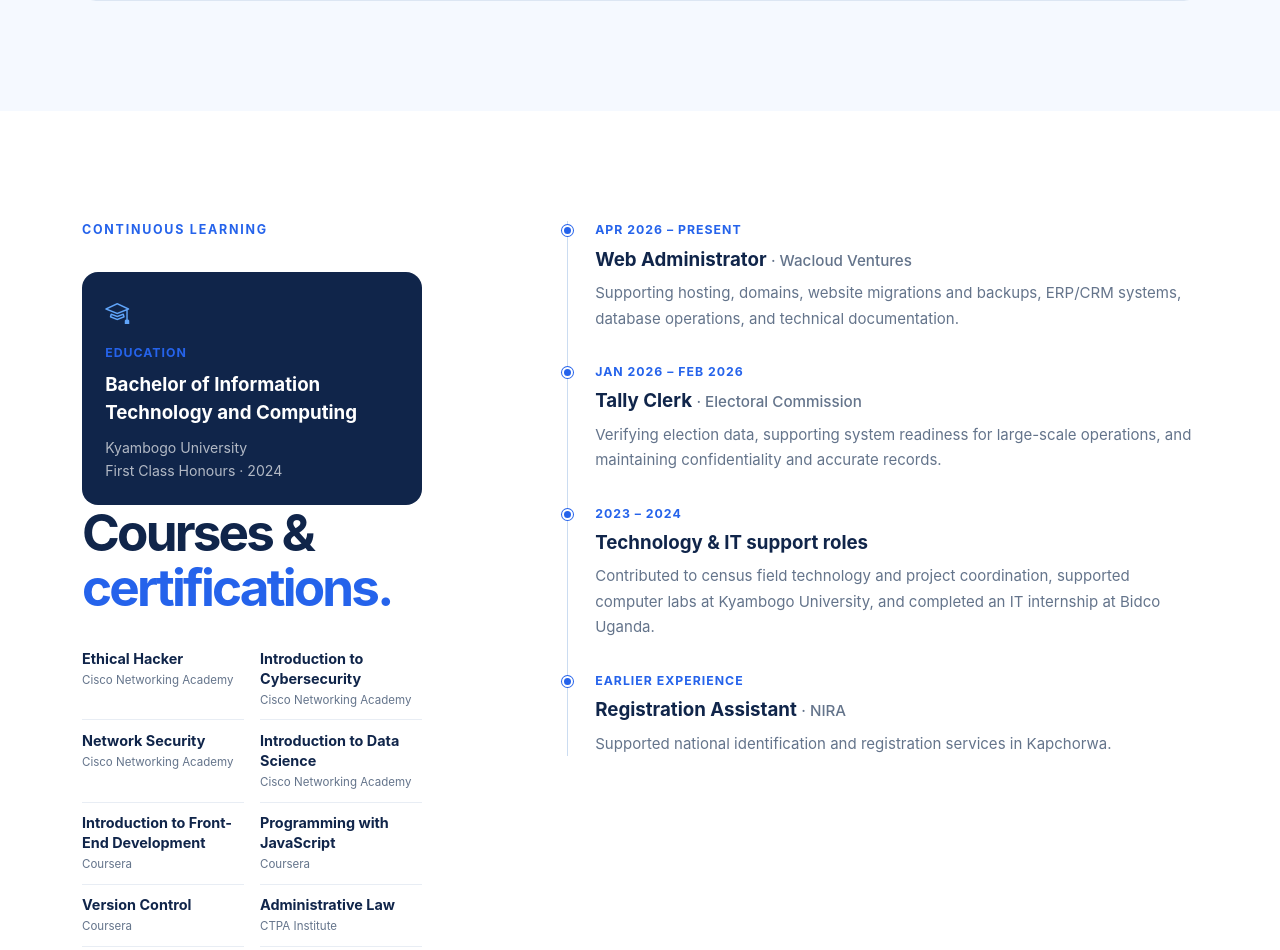
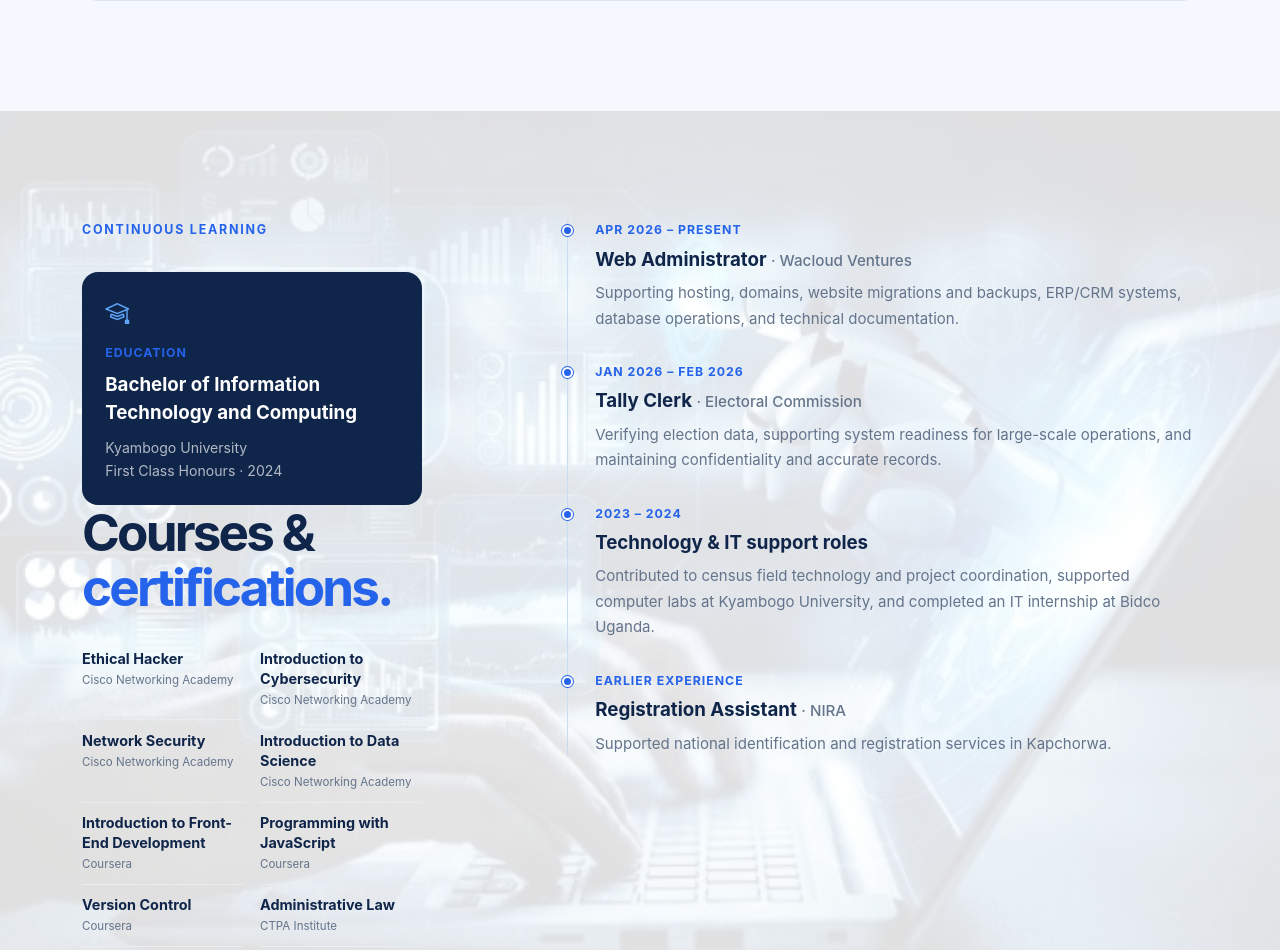
Before and after one commit to Alison-Tito/Alison-Tito.github.io, a plain HTML site: page index.html in a window 1280 px wide. Shown: the part 2355-3305 px from the top of the page. Drawn offline with nearby package versions, Linux system fonts and the light colour scheme.

Commit message:
Adding a background imag on a section

```diff
--- a/css/style.css
+++ b/css/style.css
@@ -420,7 +420,11 @@ a {
 }
 
 .experience-section {
-  background: #fff;
+  background-color: #fff;
+  background-image: linear-gradient(rgba(255, 255, 255, 0.88), rgba(255, 255, 255, 0.88)), url("../images/Future artificial intelligence robot and cyborg_ _ Premium Photo.jpg");
+  background-position: center;
+  background-repeat: no-repeat;
+  background-size: cover;
 }
 
 .degree-card {
@@ -543,6 +547,7 @@ a {
 }
 
 .projects-section {
+  padding-top: 72px;
   background: var(--paper);
 }
 
@@ -734,6 +739,10 @@ a {
     padding: 76px 0;
   }
 
+  .projects-section {
+    padding-top: 46px;
+  }
+
   .about-video {
     height: 350px;
   }
```
